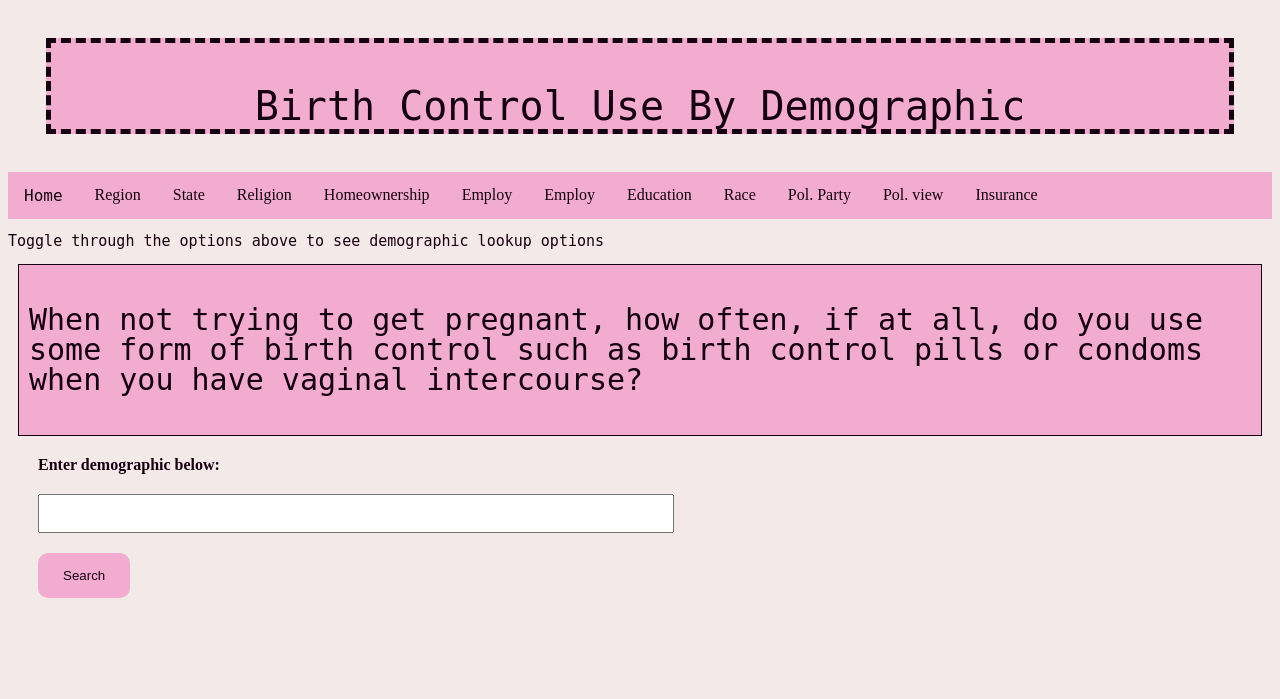
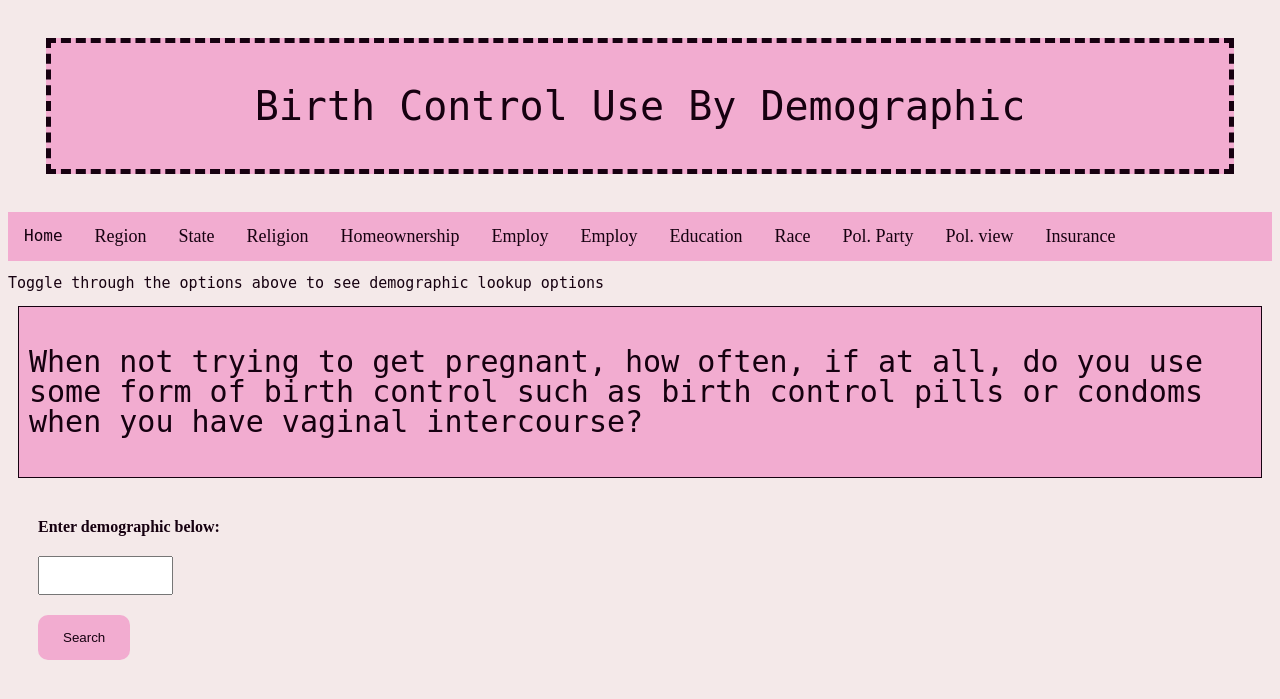
Before and after one commit to CS257-F23/team-project-d, a Flask app: page /birth-control-use in a window 1280 px wide. Shown: the top 699 px of the page. Run offline with Flask 3, Linux system fonts and the light colour scheme.

Commit message:
centering

```diff
--- a/static/search.css
+++ b/static/search.css
@@ -1,6 +1,6 @@
 h1 {
   padding-top: 1em;
-  /*padding-bottom: 1em;*/
+  padding-bottom: 1em;
   background-color:rgb(242, 172, 208) ;
   color: rgb(22, 1, 16);
   text-align: center;
@@ -42,7 +42,8 @@ p {
 /*search bar*/
 form {
     margin-top: 20px;
-    margin: 20px
+    margin: 20px;
+    display: inline-block
 }
 
 /*Enter demographic*/
@@ -100,7 +101,7 @@ input[type="submit"] {
   }
 
 .dropdown .dropbtn {
-  font-size: 16px;
+  font-size: 18px;
   border: none;
   outline: none;
   color: rgb(22, 1, 16);
```
